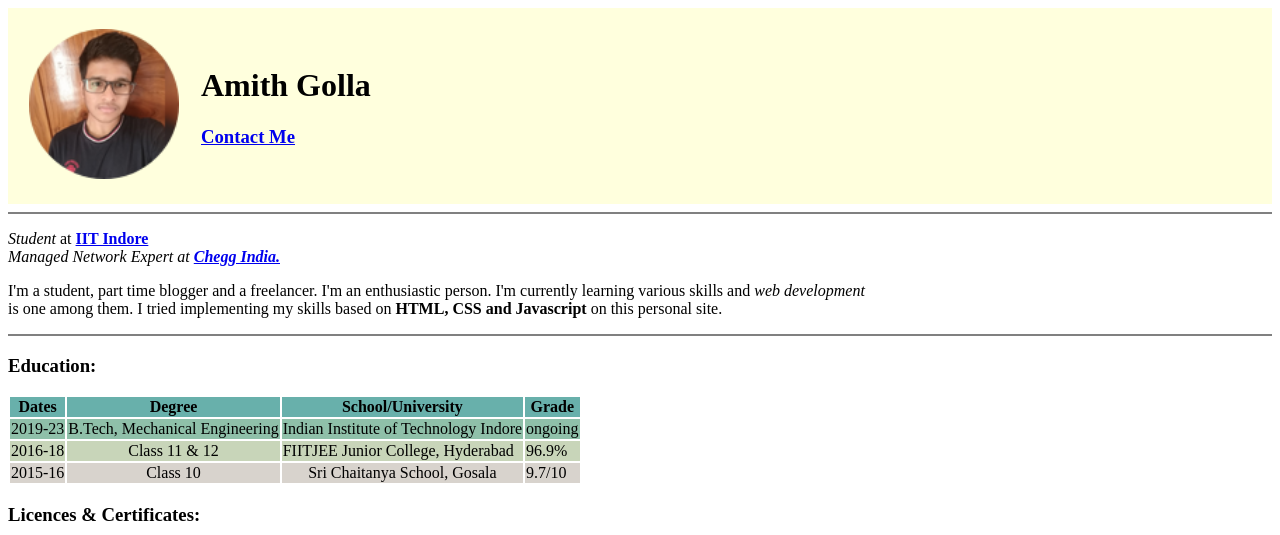
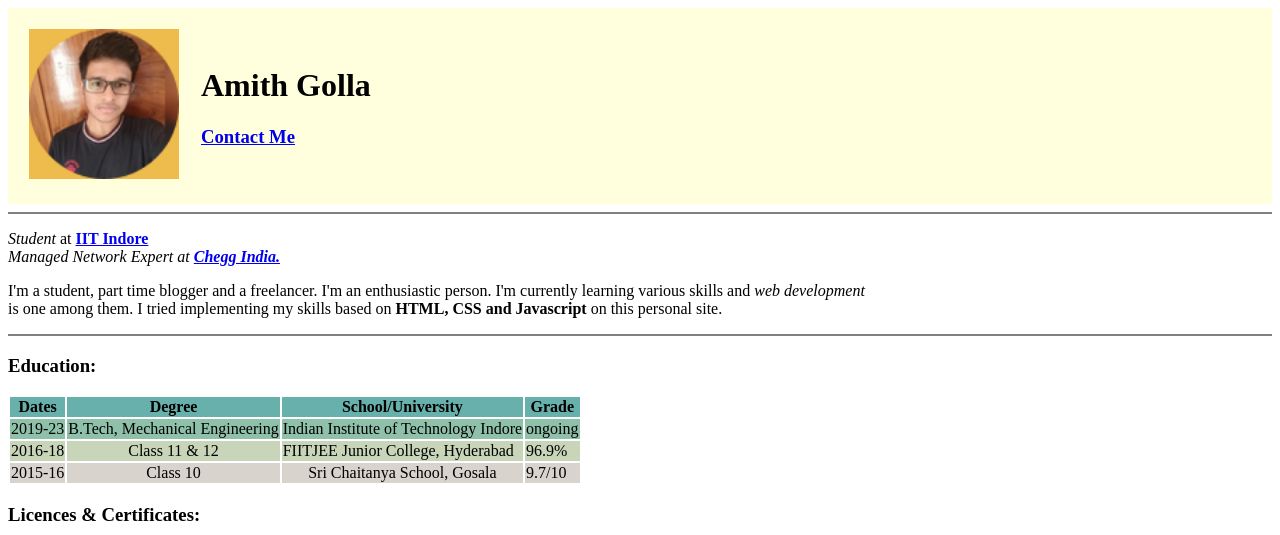
Before and after one commit to amithgolla/cv, a plain HTML site: page index.html in a window 1280 px wide. In both pictures the pointer is over the picture 104 px from the left and 104 px from the top of the page. Shown: the top 535 px of the page. Drawn offline with Linux system fonts and the light colour scheme.

Commit message:
added hover

```diff
--- a/CSS/styles.css
+++ b/CSS/styles.css
@@ -13,3 +13,6 @@
 .row4{
   background-color: #d8d3cd;
 }
+img:hover{
+  background-color: #eebb4d;
+}
```
